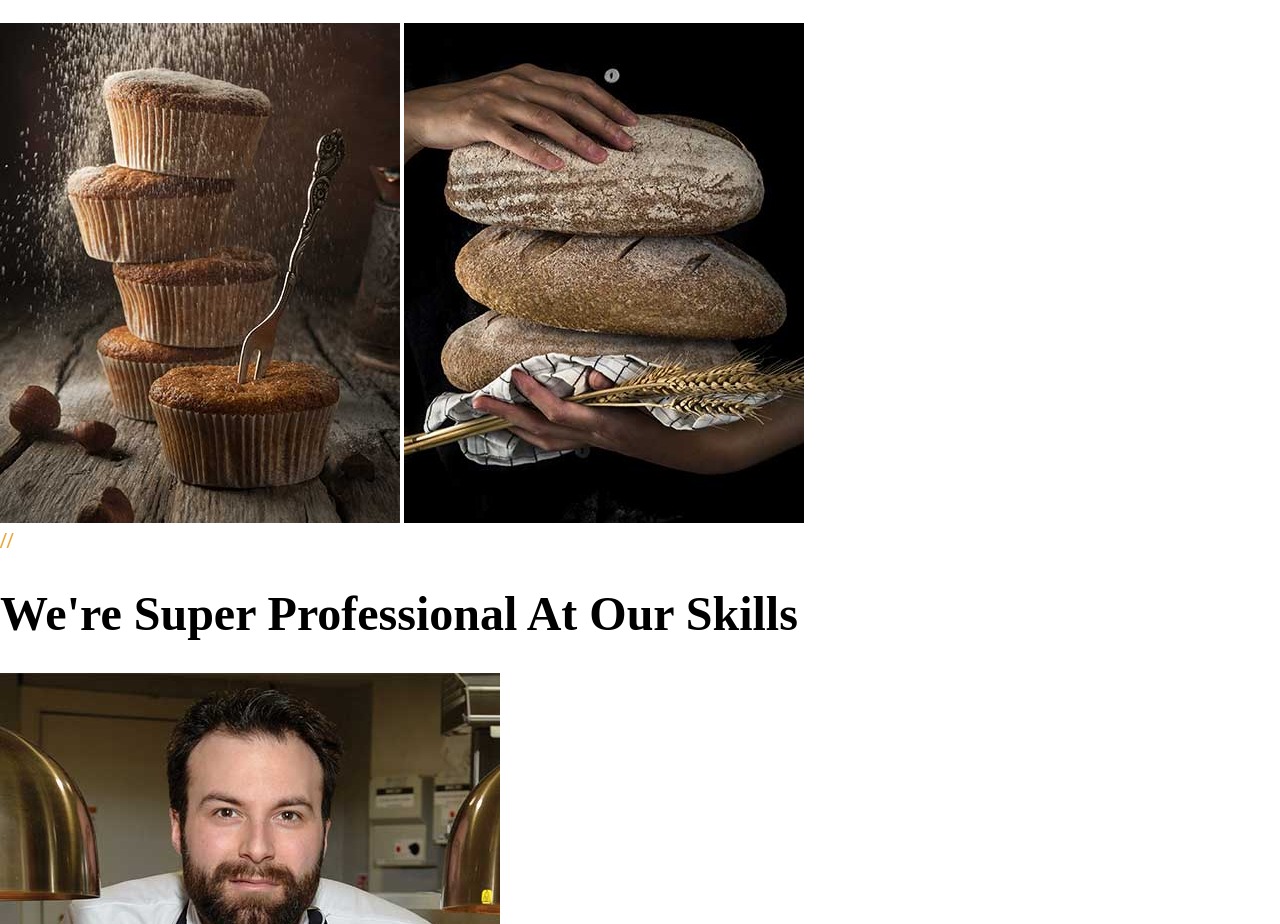
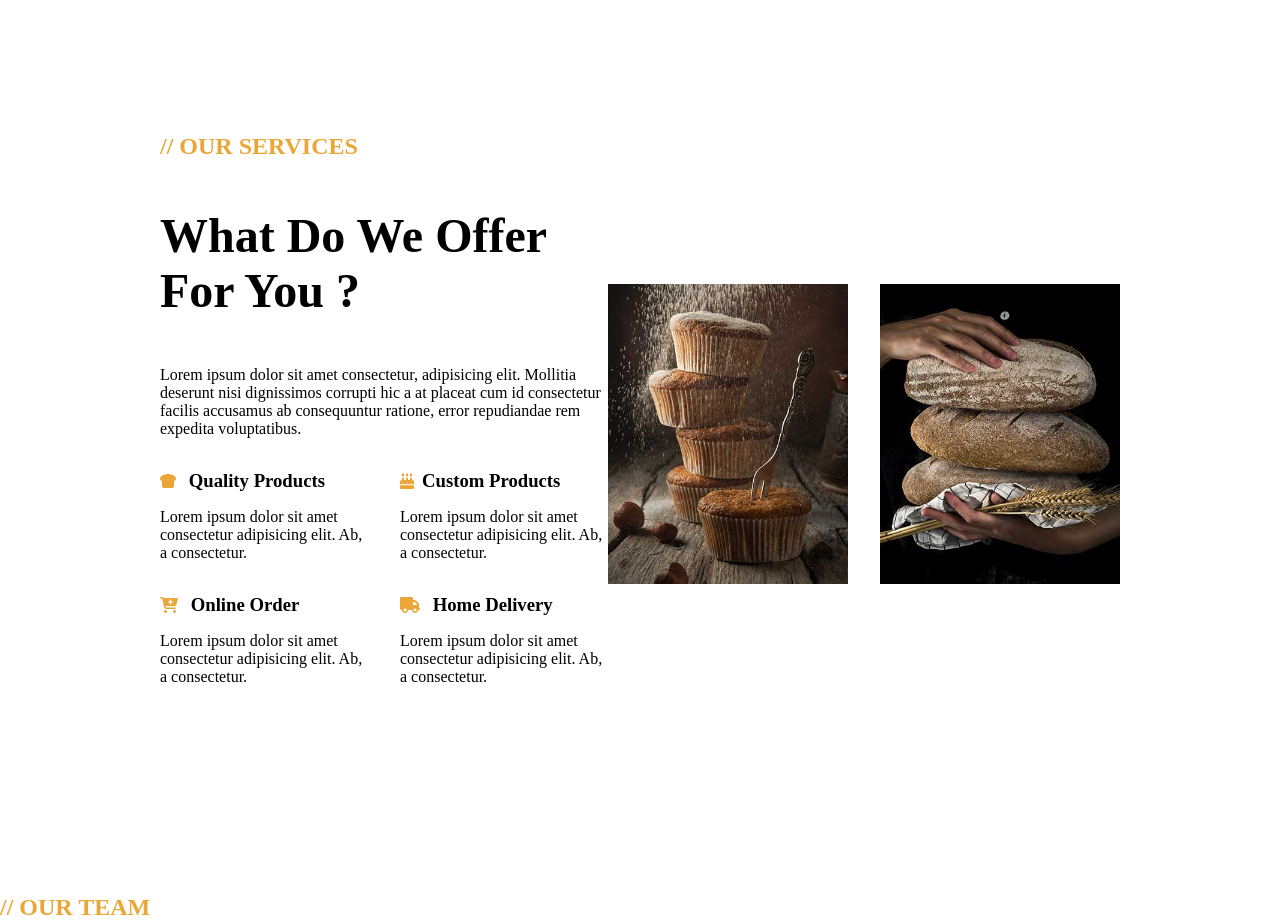
Before and after one commit to Erica-Rodrigues/siteBoulangerie, a plain HTML site: page src/index.html in a window 1280 px wide. Shown: the part 3180-4104 px from the top of the page. Drawn offline with Linux system fonts and the light colour scheme.

Commit message:
section services

```diff
--- a/src/assets/style/sectionAbout.css
+++ b/src/assets/style/sectionAbout.css
@@ -19,10 +19,13 @@
     padding: 3rem;
     gap: 1rem;
 }
+.facts__badges > i{
+    font-size: 3rem;
+}
 
-.fa-certificate, .fa-people-group, .fa-bread-slice, .fa-cart-plus{
+.description-list__item  > i {
     color: #eaa637;
-    font-size: 3rem;
+    font-size: 2rem;
 }
 
 .badges__description{
--- a/src/assets/style/sectionProducts.css
+++ b/src/assets/style/sectionProducts.css
@@ -35,6 +35,7 @@
     flex-direction: row;
     justify-content: center;
     gap: 3rem;
+    margin-top: 3rem;
 }
 
 .card{
@@ -49,7 +50,10 @@
 
 .card__text{
     padding: 1rem;
+}
 
+.flow > * {
+    margin-top: 1rem;
 }
 
 .text__span{
--- /dev/null
+++ b/src/assets/style/sectionService.css
@@ -0,0 +1,43 @@
+.section__service{
+    display: flex;
+    flex-direction: row;
+    margin: 10rem;
+}
+
+.service__description > * {
+    margin-bottom: 1rem;
+}
+
+.service__description > p {
+    margin-bottom: 2rem;
+}
+
+.description__detailed{
+    columns: 100px 2;
+    gap: 2rem;
+}
+
+.detail{
+    margin-bottom: 2rem;
+}
+
+.detail > * + *{
+    margin-top: 1rem;
+}
+
+h3 > i {
+    margin-right: 0.5rem;
+    font-size: 1rem;
+}
+
+.service__imgs{
+    display: flex;
+    flex-direction: row;
+    align-items: center;
+    gap: 2rem;
+}
+
+.service{
+    width: auto;
+    height: 300px;
+}
--- a/src/assets/style/style.css
+++ b/src/assets/style/style.css
@@ -3,3 +3,4 @@
 @import url(./nav.css);
 @import url(./sectionAbout.css);
 @import url(./sectionProducts.css);
+@import url(./sectionService.css);
--- a/src/index.html
+++ b/src/index.html
@@ -118,19 +118,19 @@
                         </p>
                         <ul class="description__list">
                             <li class="description-list__item">
-                                <i class="fa-solid fa-check"></i>
+                                <i class="fa-solid fa-check "></i>
                                 <p>Quality Products</p>
                             </li>
                             <li class="description-list__item">
-                                <i class="fa-solid fa-check"></i>
+                                <i class="fa-solid fa-check "></i>
                                 <p>Online Order</p>
                             </li>
-                            <li class="description-list__item">
-                                <i class="fa-solid fa-check"></i>
+                            <li class="description-list__item ">
+                                <i class="fa-solid fa-check "></i>
                                 <p>Custom Products</p>
                             </li>
                             <li class="description-list__item">
-                                <i class="fa-solid fa-check"></i>
+                                <i class="fa-solid fa-check "></i>
                                 <p>Home Delivery</p>
                             </li>
                         </ul>
@@ -158,7 +158,7 @@
                 <h1 class="title">Explore The Categories Of Our Bakery Products</h1>
                 <div class="products__cards">
                     <div class="card">
-                        <div class="card__text">
+                        <div class="card__text flow">
                             <span class="text__span">$11 - $99</span>
                             <h3>Cake</h3>
                             <p>
@@ -170,7 +170,7 @@
                     </div>
 
                     <div class="card">
-                        <div class="card__text">
+                        <div class="card__text flow">
                             <span class="text__span">$11 - $99</span>
                             <h3>Bread</h3>
                             <p>
@@ -182,7 +182,7 @@
                     </div>
 
                     <div class="card">
-                        <div class="card__text">
+                        <div class="card__text flow">
                             <span class="text__span">$11 - $99</span>
                             <h3>Cookies</h3>
                             <p>
@@ -198,19 +198,53 @@
 <!-- SECTION SERVICE -->
             <section class="section__service">
                 <div class="service__description">
-                    <h2 class="subtitle">//</h2>
+                    <h2 class="subtitle">// Our Services</h2>
                     <h1 class="title">What Do We Offer For You ?</h1>
-                    <p></p>
+                    <p>
+                        Lorem ipsum dolor sit amet consectetur, adipisicing elit.
+                        Mollitia deserunt nisi dignissimos corrupti hic a at placeat cum id
+                        consectetur facilis accusamus ab consequuntur ratione, error repudiandae rem expedita voluptatibus.
+                    </p>
+                    <div class="description__detailed">
+                        <div class="detail">
+                            <h3><i class="fa-solid fa-bread-slice"></i> Quality Products</h3>
+                            <p>
+                                Lorem ipsum dolor sit amet consectetur adipisicing elit.
+                                Ab, a consectetur.
+                            </p>
+                        </div>
+                        <div class="detail">
+                            <h3><i class="fa-solid fa-cart-plus"></i> Online Order</h3>
+                            <p>
+                                Lorem ipsum dolor sit amet consectetur adipisicing elit.
+                                Ab, a consectetur.
+                            </p>
+                        </div>
+                        <div class="detail">
+                            <h3><i class="fa-solid fa-cake-candles"></i>Custom Products</h3>
+                            <p>
+                                Lorem ipsum dolor sit amet consectetur adipisicing elit.
+                                Ab, a consectetur.
+                            </p>
+                        </div>
+                        <div class="detail">
+                            <h3><i class="fa-solid fa-truck"></i> Home Delivery</h3>
+                            <p>
+                                Lorem ipsum dolor sit amet consectetur adipisicing elit.
+                                Ab, a consectetur.
+                            </p>
+                        </div>
+                    </div>
                 </div>
                 <div class="service__imgs">
-                    <img src="./assets/img/service-1.jpg" alt="cakes">
-                    <img src="./assets/img/service-2.jpg" alt="bread">
+                    <img class="service" src="./assets/img/service-1.jpg" alt="cakes">
+                    <img class="service" src="./assets/img/service-2.jpg" alt="bread">
                 </div>
             </section>
 
 <!-- SECTION TEAM -->
             <section class="section__team">
-                <h2 class="subtitle">//</h2>
+                <h2 class="subtitle">// Our Team</h2>
                 <h1 class="title">We're Super Professional At Our Skills</h1>
                 <div class="team__cards">
                     <div class="card__employe">
```
